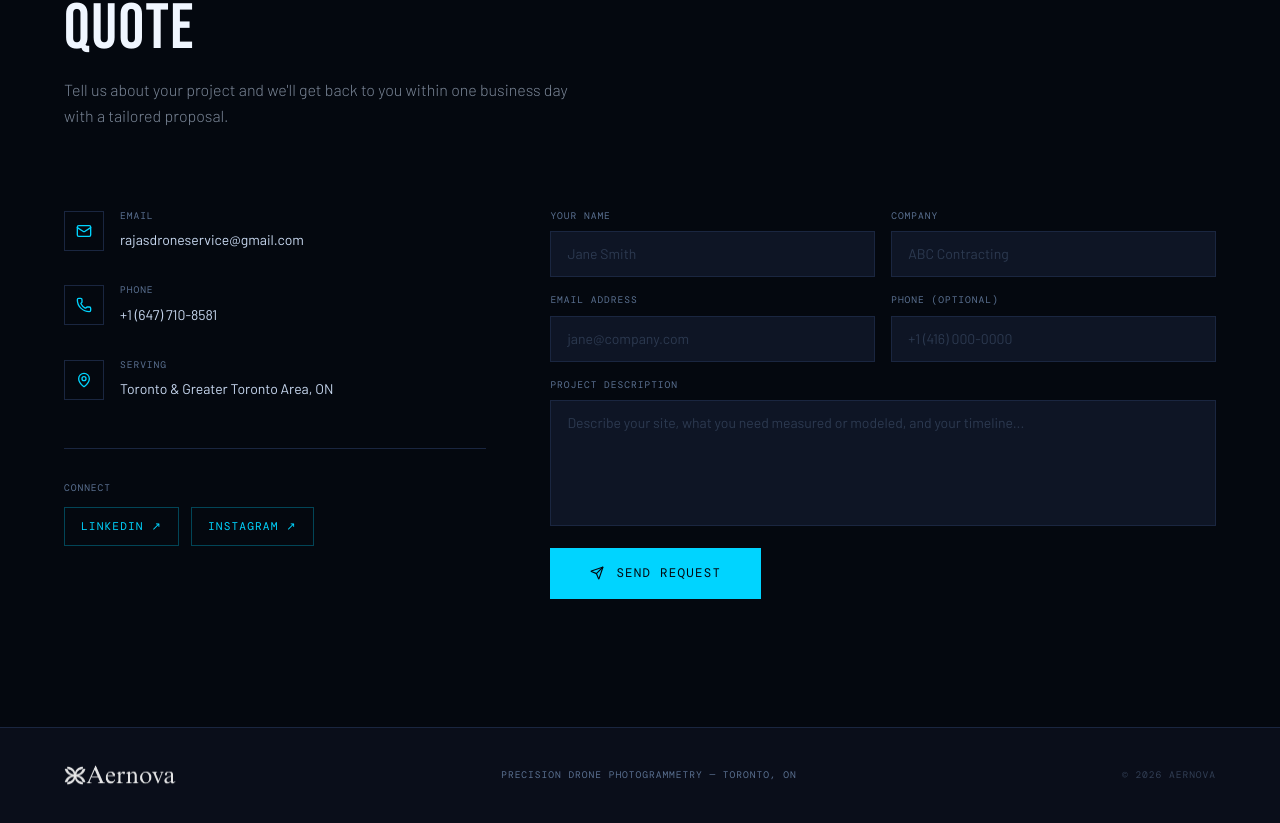
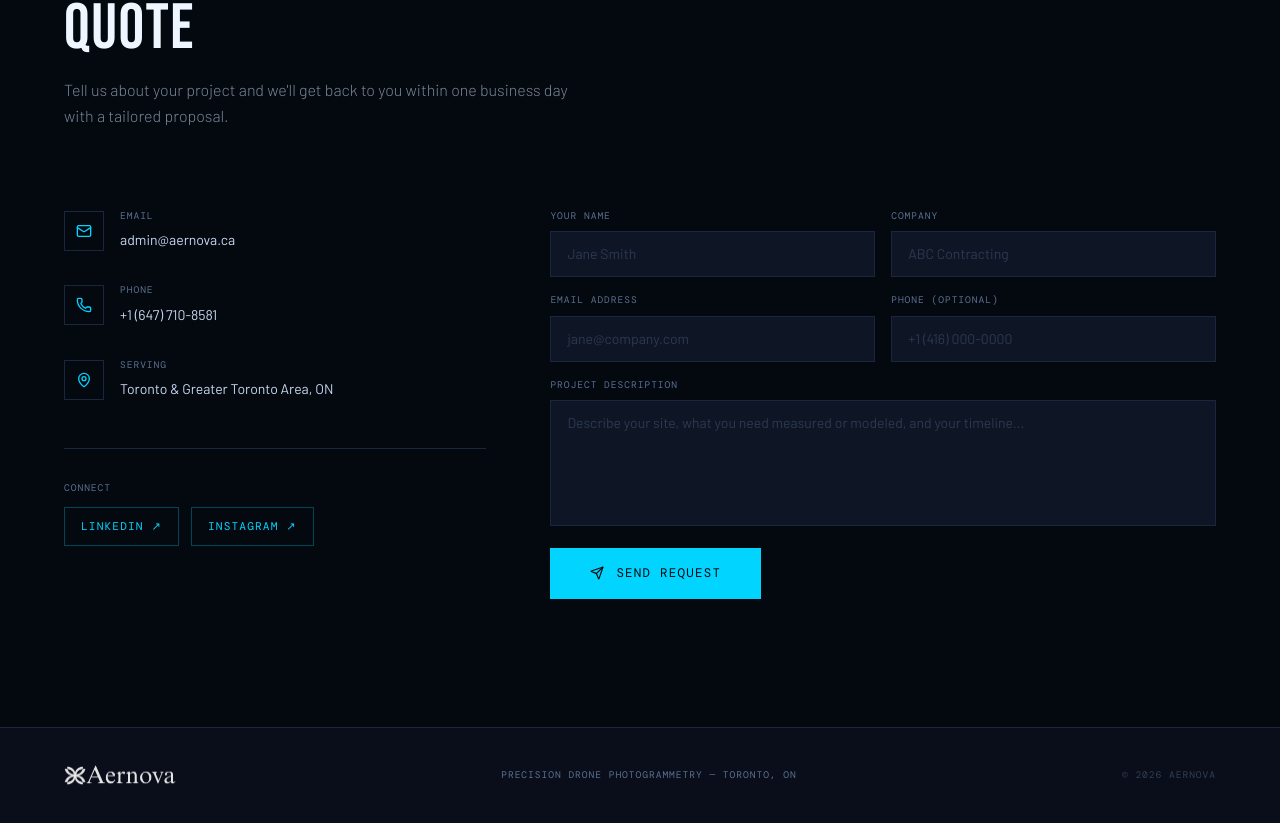
Before and after one commit to nilaycarleton/aernova, a Next.js app: page / in a window 1280 px wide. Shown: the part 3904-4727 px from the top of the page. Built offline with nearby package versions, Linux system fonts and the light colour scheme; a web font is replaced by a local one.

Commit message:
Email Change

```diff
--- a/components/Contact.tsx
+++ b/components/Contact.tsx
@@ -84,7 +84,7 @@ export default function Contact() {
             className="lg:col-span-2 flex flex-col gap-8"
           >
             {[
-              { icon: Mail, label: 'Email', value: 'rajasdroneservice@gmail.com', href: 'mailto:rajasdroneservice@gmail.com' },
+              { icon: Mail, label: 'Email', value: 'admin@aernova.ca', href: 'mailto:admin@aernova.ca' },
               { icon: Phone, label: 'Phone', value: '+1 (647) 710-8581', href: 'tel:+16477108581' },
               { icon: MapPin, label: 'Serving', value: 'Toronto & Greater Toronto Area, ON', href: null },
             ].map((item) => {
```
